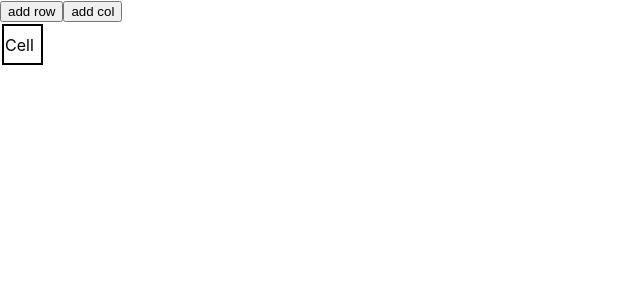
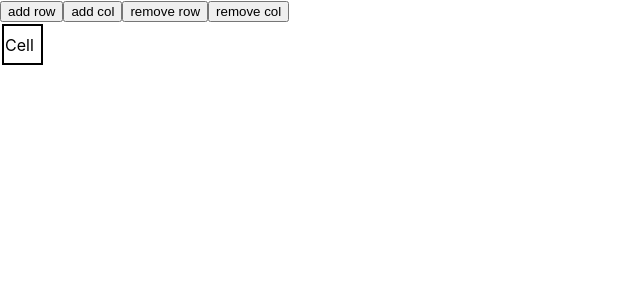
Before and after one commit to anastasiya-chabotska/Assignment-8, a React (Create React App) app: page / in a window 1280 px wide. Shown: the top 300 px of the page, without its empty margins (0-640 px from the left). Built offline with nearby package versions, Linux system fonts and the light colour scheme.

Commit message:
remove row remove col

```diff
--- a/src/components/Navbar.jsx
+++ b/src/components/Navbar.jsx
@@ -6,6 +6,9 @@ class NavBar extends Component {
         return <div>
             <button onClick={this.props.addrow}>add row</button>
             <button onClick={this.props.addcol}>add col</button>
+            <button onClick={this.props.removeRow}>remove row</button>
+            <button onClick={this.props.removeCol}>remove col</button>
+
         </div>
     }
 }
--- a/src/components/Table.jsx
+++ b/src/components/Table.jsx
@@ -12,6 +12,8 @@ class Table extends Component{
         }
         this.addrow = this.addrow.bind(this);
         this.addcol = this.addcol.bind(this);
+        this.removeRow = this.removeRow.bind(this);
+        this.removeCol = this.removeCol.bind(this);
     }
 
     addrow(){
@@ -24,6 +26,16 @@ class Table extends Component{
             cols: this.state.cols + 1
         })
     }
+    removeRow(){
+        this.setState({
+            rows: this.state.rows -1
+        })
+    }
+    removeCol(){
+        this.setState({
+            cols: this.state.cols - 1
+        })
+    }
 
     render(){
         let tableRows = [];
@@ -33,7 +45,9 @@ class Table extends Component{
         }
         return<div>
             <NavBar addrow= {this.addrow}
-                    addcol= {this.addcol}/>
+                    addcol= {this.addcol}
+                    removeRow= {this.removeRow}
+                    removeCol= {this.removeCol}/>
             <table>
                 <tbody>
                     {tableRows}
```
Also changed, not shown: 1 other file (tests, documents, lock files or other folders).
